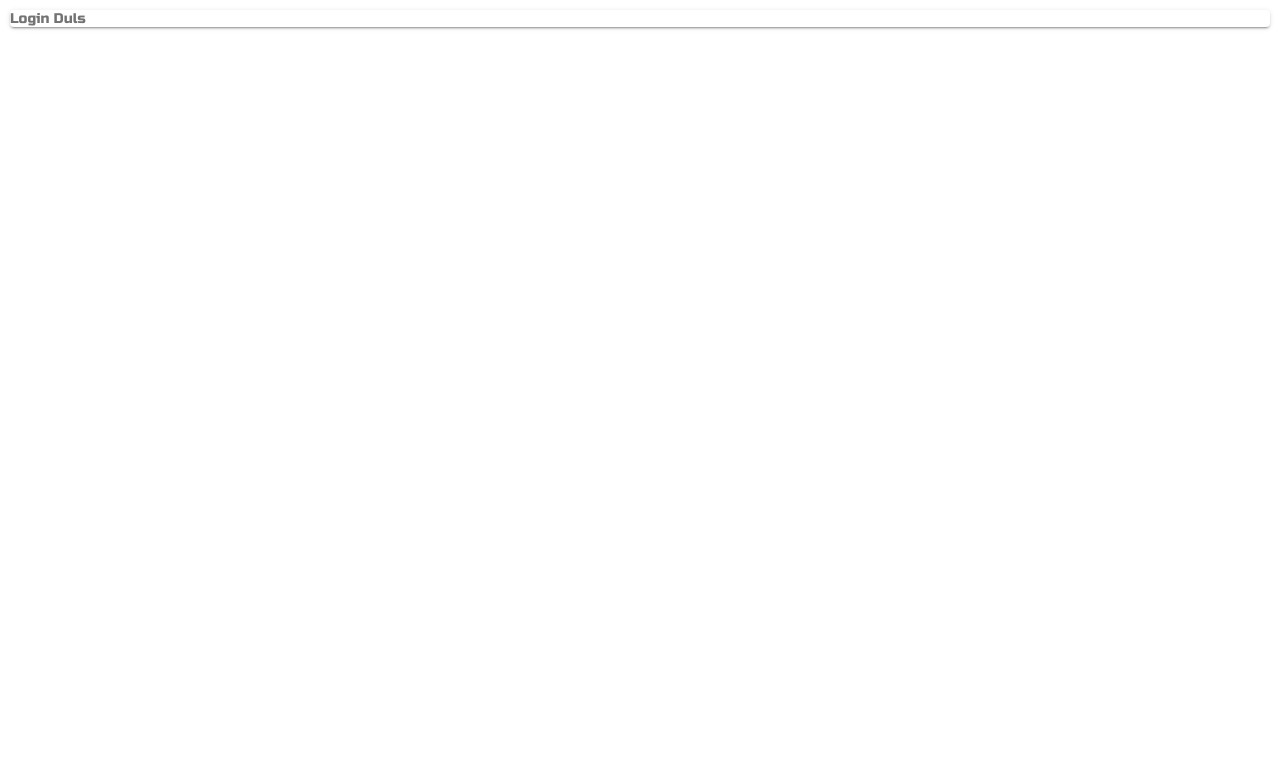
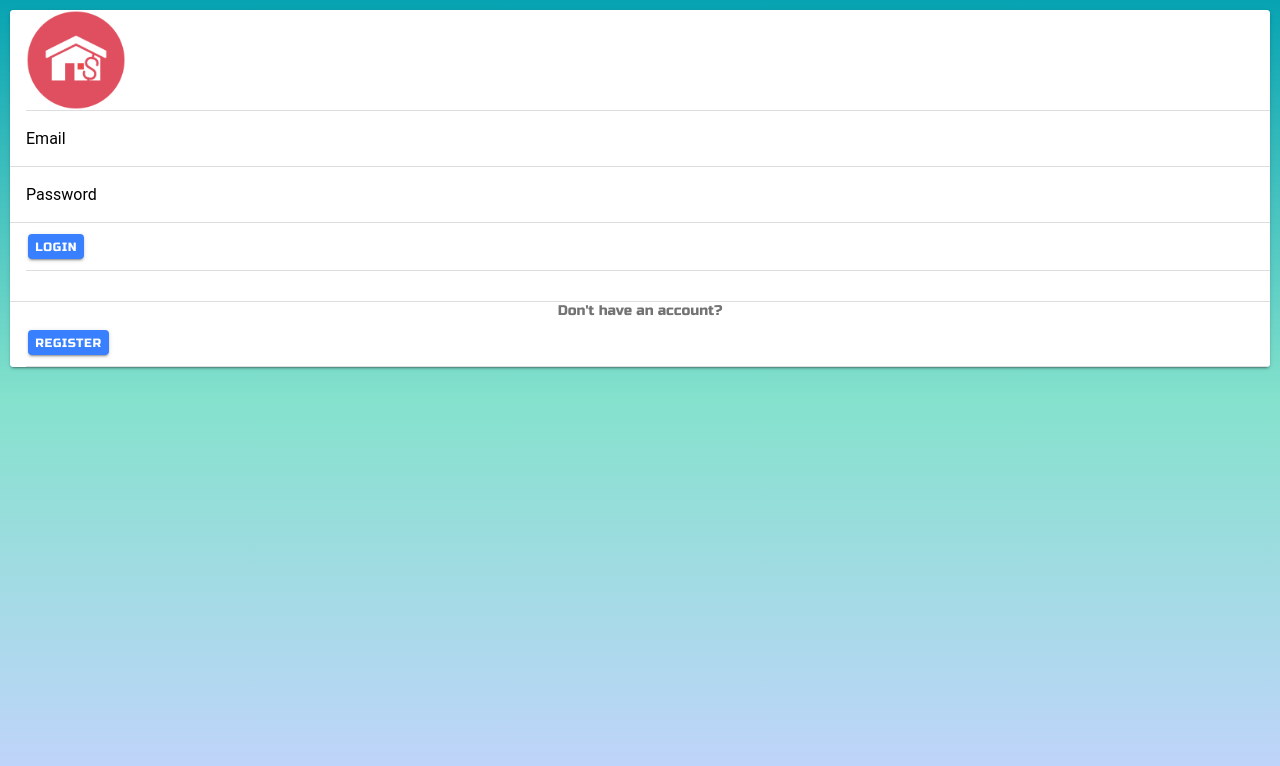
Before and after one commit to Madeean/KUMAPU, a React (Create React App) app: page /login in a window 1280 px wide. Shown: the top 766 px of the page. Built offline with nearby package versions, Linux system fonts and the light colour scheme.

Commit message:
feat: login page

```diff
--- a/package.json
+++ b/package.json
@@ -24,7 +24,6 @@
     "react-dom": "^18.2.0",
     "react-router": "^5.2.0",
     "react-router-dom": "^5.2.0",
-    "react-scripts": "^5.0.0",
     "typescript": "^4.1.3",
     "web-vitals": "^0.2.4",
     "workbox-background-sync": "^5.1.4",
@@ -65,7 +64,8 @@
     ]
   },
   "devDependencies": {
-    "@capacitor/cli": "4.4.0"
+    "@capacitor/cli": "4.4.0",
+    "react-scripts": "5.0.1"
   },
   "description": "An Ionic project"
 }
--- /dev/null
+++ b/src/auth/Login.css
@@ -0,0 +1,4 @@
+.logo-image{
+    width: 100px;
+    height: 100px;
+}
--- a/src/auth/Login.tsx
+++ b/src/auth/Login.tsx
@@ -1,12 +1,46 @@
 import React from "react";
-import { IonCard, IonPage, IonText, IonTitle } from "@ionic/react";
+import {
+  IonCard,
+  IonPage,
+  IonText,
+  IonTitle,
+  IonContent,
+  IonItem,
+  IonLabel,
+  IonInput,
+  IonButton,
+  IonItemDivider,
+  IonImg,
+} from "@ionic/react";
+import logo from "../image/SplashScreen.png";
+import "./Login.css";
 
 const Login: React.FC = () => {
   return (
     <IonPage>
-      <IonCard>
-        <IonText>Login Duls</IonText>
-      </IonCard>
+      <IonContent>
+        <IonCard class="ion-text-center">
+          <IonItem>
+            <IonImg src={logo} alt="centered" class="logo-image" />
+          </IonItem>
+          <IonItem>
+            <IonLabel position="floating">Email</IonLabel>
+            <IonInput />
+          </IonItem>
+          <IonItem>
+            <IonLabel position="floating">Password</IonLabel>
+            <IonInput />
+          </IonItem>
+          <IonItem>
+            <IonButton>Login</IonButton>
+          </IonItem>
+          <IonItemDivider />
+          <IonText>Don't have an account?</IonText>
+          <IonItem>
+            <IonButton>Register</IonButton>
+          </IonItem>
+        </IonCard>
+      </IonContent>
     </IonPage>
   );
 };
```
Also changed, not shown: 1 other file (tests, documents, lock files or other folders).
